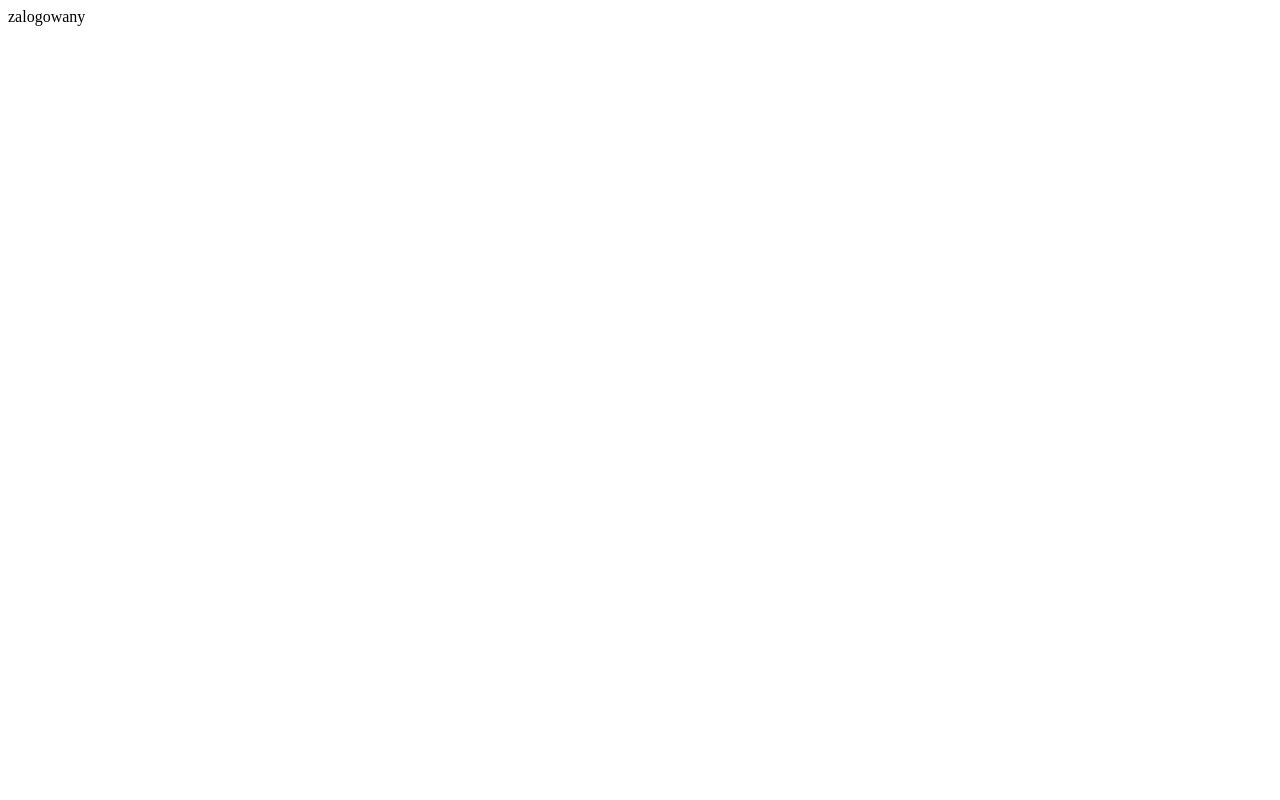
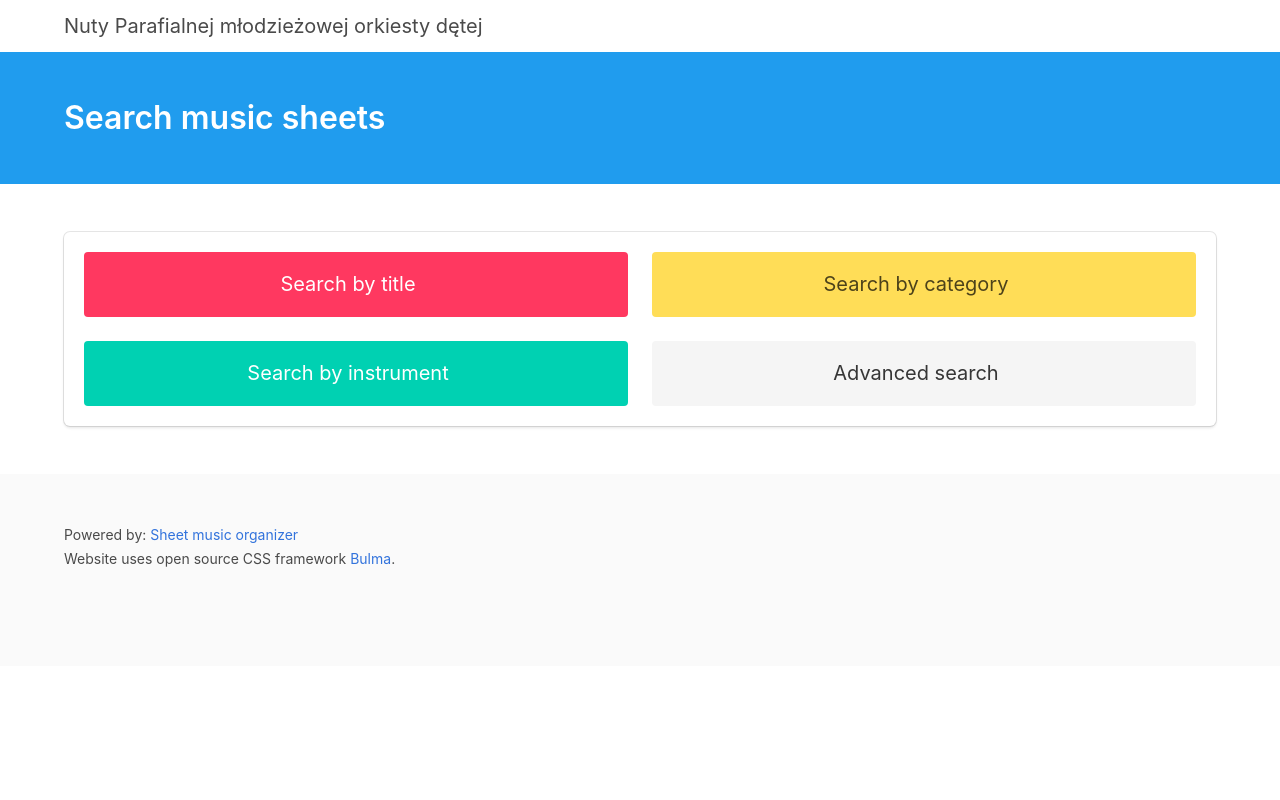
Before and after one commit to dgalus/sheet_music_organizer, a Flask app: page / in a window 1280 px wide. Before the commit the page is almost empty. Run offline with Flask 2, Linux system fonts and the light colour scheme; the visitor is signed in with stand-in values (Sample User, id 1); parts of the project's set-up code (start-up, migrations or seed data) failed here and were passed over.

Commit message:
search +translations

```diff
--- a/app/__init__.py
+++ b/app/__init__.py
@@ -46,5 +46,9 @@ users = []
 def allowed_file(filename):
     return '.' in filename and filename.rsplit('.', 1)[1].lower() in ALLOWED_EXTENSIONS
 
+def render_t(*args, **kwargs):
+    title = json.load(open("app/config/app.json"))["app_name"]
+    return render_template(*args, **kwargs, title=title)
+
 from app.forms import *
 from app.controllers import *
--- a/app/controllers/index.py
+++ b/app/controllers/index.py
@@ -5,4 +5,4 @@ from .. import *
 @app.route('/search', methods=['GET', 'POST'])
 @login_required
 def search():
-    return "zalogowany"
+    return render_t("index/search.html")
--- a/app/controllers/user.py
+++ b/app/controllers/user.py
@@ -6,7 +6,7 @@ def login():
     title = json.load(open("app/config/app.json"))["app_name"] or "Sheet music organizer"
     if form.validate_on_submit():
         username = escape(form.user.data)
-        password = escape(form.user.password)
+        password = escape(form.password.data)
         user = User.query.filter(User.username == username).first()
         if user is not None:
             if bc.check_password_hash(user.password, password):
--- /dev/null
+++ b/app/templates/index/search.html
@@ -0,0 +1,58 @@
+{% extends "layout.html" %}
+{% block title %}{{ _("Search music sheets") }}{% endblock %}
+{% block content %}
+
+
+<div class="tile is-ancestor">
+  <div class="tile is-parent">
+    <div class="tile is-child box">
+      <div class="tile is-ancestor">
+        <div class="tile is-vertical is-6">
+          <a href="/search_by_title">
+            <div class="tile is-parent">
+              <article class="tile is-child notification is-danger">
+                <center><p class="subtitle">{{ _("Search by title") }}</p></center>
+              </article>
+            </div>
+            </a>
+        </div>
+
+        <div class="tile is-vertical is-6">
+          <a href="/search_by_category">
+            <div class="tile is-parent">
+              <article class="tile is-child notification is-warning">
+                <center><p class="subtitle">{{ _("Search by category") }}</p></center>
+              </article>
+            </div>
+          </a>
+        </div>
+      </div>
+
+      <div class="tile is-ancestor">
+        <div class="tile is-vertical is-6">
+          <a href="/search_by_instrument">
+            <div class="tile is-parent">
+              <article class="tile is-child notification is-primary">
+                <center><p class="subtitle">{{ _("Search by instrument") }}</p></center>
+              </article>
+            </div>
+          </a>
+        </div>
+
+        <div class="tile is-vertical is-6">
+          <a href="/advanced_search">
+            <div class="tile is-parent">
+              <article class="tile is-child notification is-light">
+                <center><p class="subtitle">{{ _("Advanced search") }}</p></center>
+              </article>
+            </div>
+          </a>
+        </div>
+      </div>
+    </div>
+  </div>
+</div>
+
+
+
+{% endblock %}
--- a/app/templates/layout.html
+++ b/app/templates/layout.html
@@ -14,22 +14,20 @@
             <div class="container">
             <div class="navbar-brand">
                 <div class="navbar-item ">
-                <h6 class="subtitle">{% block title %}{% endblock %}</h6>
+                <h6 class="subtitle">{{ title }}</h6>
                 </div>
             </div>
             </div>
         </nav>
     </div>
 
-
-    <section class="hero is-primary">
+    <section class="hero is-info">
       <div class="hero-body">
         <div class="container">
-
+          <h1 class="title">{% block title %}{% endblock %}</h1>
         </div>
       </div>
     </section>
-
 
     <section class="section">
       <div class="container">
```
Also changed, not shown: app/translations/en/LC_MESSAGES/messages.po, app/translations/pl/LC_MESSAGES/messages.po, 1 other file.
